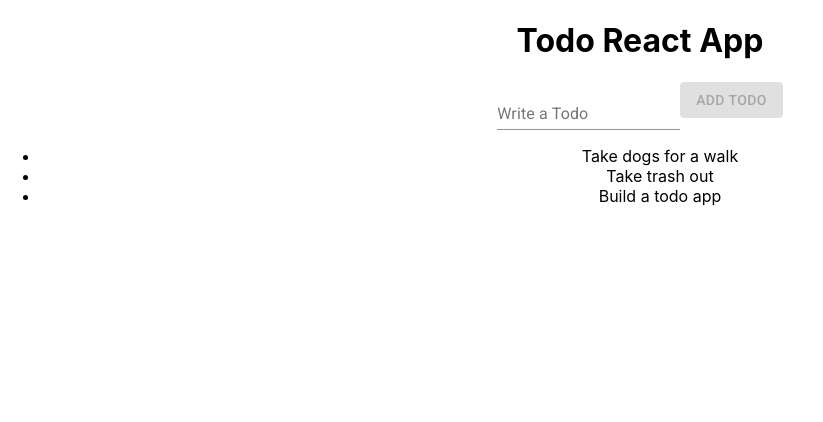
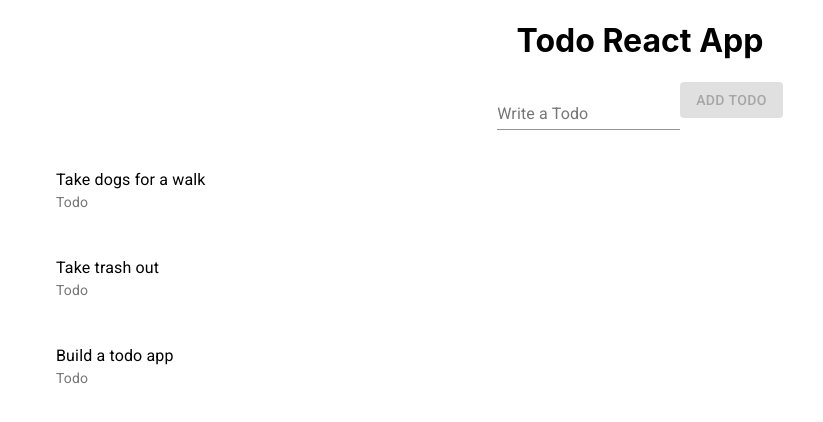
Before and after one commit to olivercastroteran/todo-react-firebase, a React (Create React App) app: page / in a window 1280 px wide. Shown: the top 422 px of the page, without its empty margins (0-823 px from the left). Built offline with nearby package versions, Linux system fonts and the light colour scheme.

Commit message:
todo list styled

```diff
--- a/src/App.js
+++ b/src/App.js
@@ -29,10 +29,10 @@ function App() {
         </FormControl>
 
         <Button
+          color="primary"
           disabled={!input}
           type="submit"
           variant="contained"
-          color="primary"
         >
           Add Todo
         </Button>
--- /dev/null
+++ b/src/Todo.css
@@ -0,0 +1,3 @@
+.todo-list {
+  text-align: center;
+}
--- a/src/Todo.js
+++ b/src/Todo.js
@@ -1,7 +1,15 @@
 import React from 'react';
+import './Todo.css';
+import { ListItem, List, ListItemText } from '@material-ui/core';
 
 const Todo = (props) => {
-  return <li>{props.text}</li>;
+  return (
+    <List className="todo-list">
+      <ListItem>
+        <ListItemText primary={props.text} secondary="Todo" />
+      </ListItem>
+    </List>
+  );
 };
 
 export default Todo;
```
